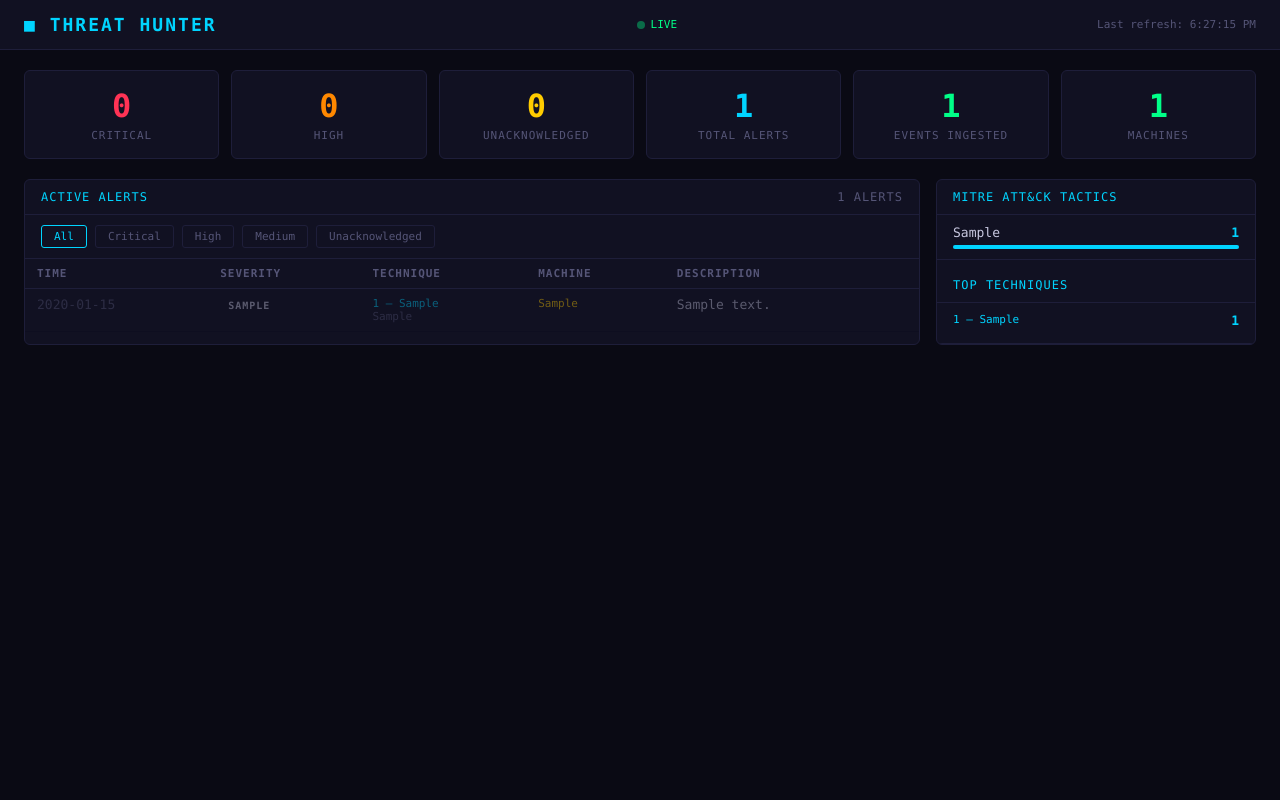
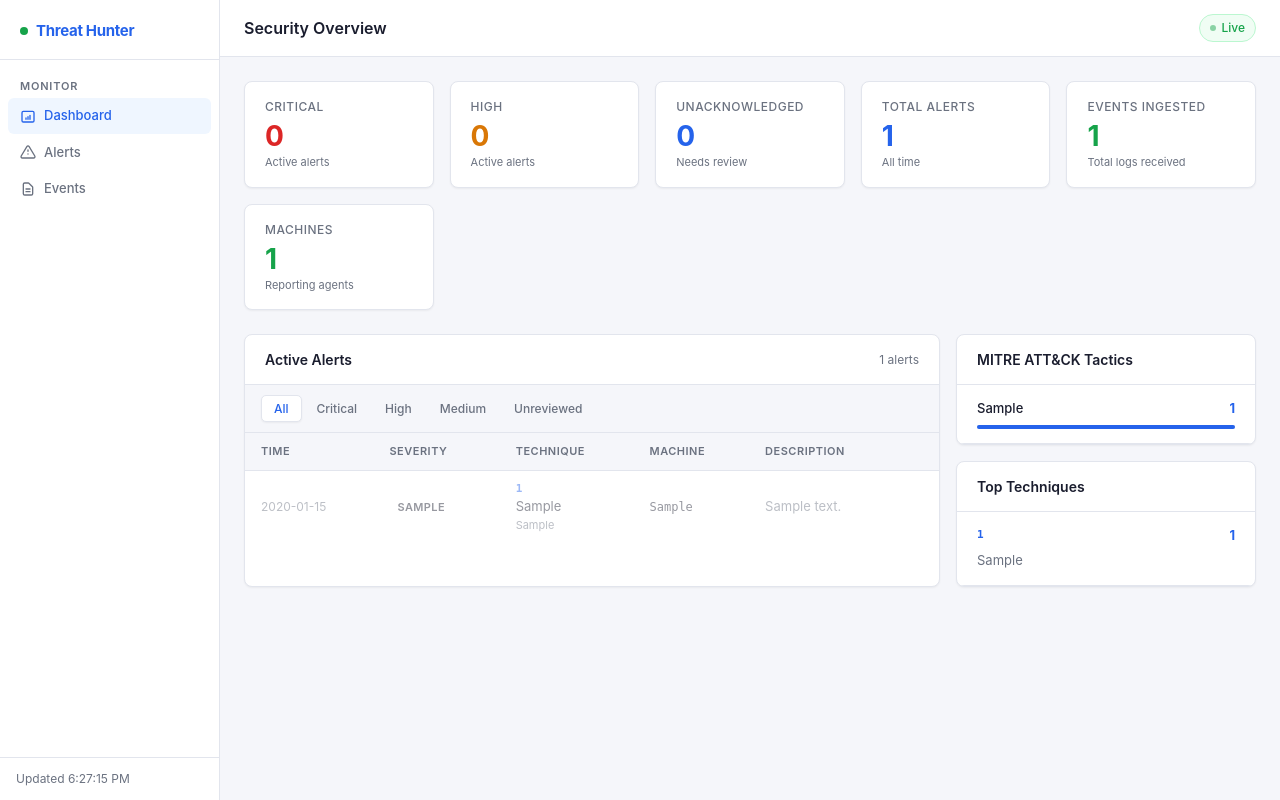
Before and after one commit to nicohan3134/Threat-Hunter, a Flask app: page / in a window 1280 px wide. Run offline with Flask 3, Linux system fonts and the light colour scheme; tables that the repository leaves empty hold one stand-in row (values such as "Sample post").

```diff
--- a/server/app.py
+++ b/server/app.py
@@ -6,6 +6,7 @@ import db
 import alert_engine
 
 app = Flask(__name__)
+db.init_db()
 
 # Optional API key auth — set INGEST_API_KEY env var to require it
 API_KEY = os.environ.get("INGEST_API_KEY", "")
--- a/server/templates/dashboard.html
+++ b/server/templates/dashboard.html
@@ -6,166 +6,362 @@
 <title>Threat Hunter — SOC Dashboard</title>
 <style>
   :root {
-    --bg:       #0a0a14;
-    --surface:  #111122;
-    --border:   #1e1e3a;
-    --cyan:     #00d4ff;
-    --green:    #00ff88;
-    --yellow:   #ffcc00;
-    --orange:   #ff8800;
-    --red:      #ff3355;
-    --text:     #c8c8e0;
-    --muted:    #555577;
+    --bg:        #f5f6fa;
+    --surface:   #ffffff;
+    --border:    #e2e5ed;
+    --text:      #1a1d2e;
+    --muted:     #6b7280;
+    --blue:      #2563eb;
+    --blue-light:#eff6ff;
+    --red:       #dc2626;
+    --red-light: #fef2f2;
+    --orange:    #d97706;
+    --orange-light:#fffbeb;
+    --yellow:    #ca8a04;
+    --yellow-light:#fefce8;
+    --green:     #16a34a;
+    --green-light:#f0fdf4;
+    --shadow:    0 1px 3px rgba(0,0,0,0.08), 0 1px 2px rgba(0,0,0,0.04);
+    --shadow-sm: 0 1px 2px rgba(0,0,0,0.05);
   }
+
   * { box-sizing: border-box; margin: 0; padding: 0; }
-  body { background: var(--bg); color: var(--text); font-family: 'Consolas', monospace; font-size: 13px; }
 
-  /* ── Header ── */
-  header {
+  body {
+    background: var(--bg);
+    color: var(--text);
+    font-family: -apple-system, BlinkMacSystemFont, 'Segoe UI', Roboto, sans-serif;
+    font-size: 14px;
+    line-height: 1.5;
+  }
+
+  /* ── Sidebar ── */
+  .layout { display: flex; min-height: 100vh; }
+
+  .sidebar {
+    width: 220px; flex-shrink: 0;
+    background: var(--surface);
+    border-right: 1px solid var(--border);
+    display: flex; flex-direction: column;
+    padding: 0;
+  }
+
+  .sidebar-logo {
+    padding: 20px 20px 16px;
+    border-bottom: 1px solid var(--border);
+    font-size: 15px; font-weight: 700;
+    color: var(--blue); letter-spacing: -0.3px;
+    display: flex; align-items: center; gap: 8px;
+  }
+
+  .sidebar-logo .dot {
+    width: 8px; height: 8px; border-radius: 50%;
+    background: var(--green); flex-shrink: 0;
+  }
+
+  .sidebar-nav { padding: 12px 8px; flex: 1; }
+
+  .nav-label {
+    font-size: 11px; font-weight: 600; color: var(--muted);
+    text-transform: uppercase; letter-spacing: 0.8px;
+    padding: 6px 12px 4px;
+  }
+
+  .nav-item {
+    display: flex; align-items: center; gap: 8px;
+    padding: 8px 12px; border-radius: 6px;
+    color: var(--muted); font-size: 13px; font-weight: 500;
+    cursor: pointer; margin-bottom: 1px;
+  }
+  .nav-item.active { background: var(--blue-light); color: var(--blue); }
+  .nav-item svg { width: 16px; height: 16px; flex-shrink: 0; }
+
+  .sidebar-footer {
+    padding: 12px 16px;
+    border-top: 1px solid var(--border);
+    font-size: 11px; color: var(--muted);
+  }
+
+  /* ── Main content ── */
+  .main { flex: 1; overflow: auto; }
+
+  .topbar {
+    background: var(--surface);
+    border-bottom: 1px solid var(--border);
+    padding: 14px 24px;
     display: flex; align-items: center; justify-content: space-between;
-    padding: 14px 24px; background: var(--surface);
-    border-bottom: 1px solid var(--border);
   }
-  header h1 { font-size: 18px; color: var(--cyan); letter-spacing: 2px; }
-  #live-badge {
-    display: flex; align-items: center; gap: 6px;
-    font-size: 11px; color: var(--green);
+
+  .topbar h1 { font-size: 16px; font-weight: 600; color: var(--text); }
+
+  .topbar-right { display: flex; align-items: center; gap: 12px; }
+
+  .live-badge {
+    display: flex; align-items: center; gap: 5px;
+    font-size: 12px; font-weight: 500; color: var(--green);
+    background: var(--green-light); padding: 4px 10px;
+    border-radius: 20px; border: 1px solid #bbf7d0;
   }
-  #live-badge span.dot {
-    width: 8px; height: 8px; border-radius: 50%;
+  .live-badge .dot {
+    width: 6px; height: 6px; border-radius: 50%;
     background: var(--green); animation: pulse 2s infinite;
   }
-  @keyframes pulse { 0%,100%{opacity:1} 50%{opacity:0.3} }
-  #last-refresh { font-size: 11px; color: var(--muted); }
+  @keyframes pulse { 0%,100%{opacity:1} 50%{opacity:0.4} }
 
-  /* ── Layout ── */
-  .container { padding: 20px 24px; }
+  #last-refresh { font-size: 12px; color: var(--muted); }
 
-  /* ── Stat cards ── */
+  .content { padding: 24px; }
+
+  /* ── Stats grid ── */
   .stats-grid {
     display: grid;
-    grid-template-columns: repeat(auto-fit, minmax(150px, 1fr));
-    gap: 12px; margin-bottom: 20px;
+    grid-template-columns: repeat(auto-fit, minmax(160px, 1fr));
+    gap: 16px; margin-bottom: 24px;
   }
+
   .stat-card {
-    background: var(--surface); border: 1px solid var(--border);
-    border-radius: 6px; padding: 16px; text-align: center;
+    background: var(--surface);
+    border: 1px solid var(--border);
+    border-radius: 8px;
+    padding: 16px 20px;
+    box-shadow: var(--shadow-sm);
   }
-  .stat-card .value { font-size: 32px; font-weight: bold; }
-  .stat-card .label { font-size: 11px; color: var(--muted); margin-top: 4px; text-transform: uppercase; letter-spacing: 1px; }
-  .stat-card.critical .value { color: var(--red); }
-  .stat-card.high     .value { color: var(--orange); }
-  .stat-card.warn     .value { color: var(--yellow); }
-  .stat-card.info     .value { color: var(--cyan); }
-  .stat-card.ok       .value { color: var(--green); }
 
-  /* ── Panels ── */
-  .panels { display: grid; grid-template-columns: 1fr 320px; gap: 16px; }
-  @media (max-width: 900px) { .panels { grid-template-columns: 1fr; } }
+  .stat-card .stat-label {
+    font-size: 12px; font-weight: 500;
+    color: var(--muted); text-transform: uppercase;
+    letter-spacing: 0.5px; margin-bottom: 6px;
+  }
 
-  .panel {
-    background: var(--surface); border: 1px solid var(--border);
-    border-radius: 6px; overflow: hidden;
+  .stat-card .stat-value {
+    font-size: 28px; font-weight: 700; line-height: 1;
   }
-  .panel-header {
+
+  .stat-card .stat-sub {
+    font-size: 11px; color: var(--muted); margin-top: 4px;
+  }
+
+  .stat-card.red    .stat-value { color: var(--red); }
+  .stat-card.orange .stat-value { color: var(--orange); }
+  .stat-card.blue   .stat-value { color: var(--blue); }
+  .stat-card.green  .stat-value { color: var(--green); }
+
+  /* ── Two column layout ── */
+  .two-col { display: grid; grid-template-columns: 1fr 300px; gap: 16px; }
+  @media (max-width: 960px) { .two-col { grid-template-columns: 1fr; } }
+
+  /* ── Card ── */
+  .card {
+    background: var(--surface);
+    border: 1px solid var(--border);
+    border-radius: 8px;
+    box-shadow: var(--shadow-sm);
+    overflow: hidden;
+  }
+
+  .card-header {
+    padding: 14px 20px;
+    border-bottom: 1px solid var(--border);
     display: flex; align-items: center; justify-content: space-between;
-    padding: 10px 16px; border-bottom: 1px solid var(--border);
-    font-size: 12px; text-transform: uppercase; letter-spacing: 1px; color: var(--muted);
   }
-  .panel-header span { color: var(--cyan); }
+
+  .card-title { font-size: 14px; font-weight: 600; color: var(--text); }
+  .card-count { font-size: 12px; color: var(--muted); }
+
+  /* ── Filter tabs ── */
+  .filter-tabs {
+    display: flex; gap: 2px;
+    padding: 10px 16px;
+    border-bottom: 1px solid var(--border);
+    background: var(--bg);
+  }
+
+  .tab {
+    padding: 5px 12px; border-radius: 5px;
+    font-size: 12px; font-weight: 500;
+    color: var(--muted); cursor: pointer;
+    border: 1px solid transparent;
+    background: none;
+    font-family: inherit;
+  }
+  .tab:hover { color: var(--text); background: var(--surface); }
+  .tab.active {
+    background: var(--surface); color: var(--blue);
+    border-color: var(--border); box-shadow: var(--shadow-sm);
+  }
 
   /* ── Table ── */
-  .tbl-wrap { overflow-x: auto; max-height: 420px; overflow-y: auto; }
+  .table-wrap { overflow-x: auto; max-height: 440px; overflow-y: auto; }
+
   table { width: 100%; border-collapse: collapse; }
-  th {
-    padding: 8px 12px; text-align: left; font-size: 11px;
-    text-transform: uppercase; letter-spacing: 1px; color: var(--muted);
-    border-bottom: 1px solid var(--border); position: sticky; top: 0;
-    background: var(--surface);
+
+  thead th {
+    padding: 10px 16px;
+    text-align: left;
+    font-size: 11px; font-weight: 600;
+    color: var(--muted); text-transform: uppercase; letter-spacing: 0.5px;
+    border-bottom: 1px solid var(--border);
+    background: var(--bg);
+    position: sticky; top: 0; z-index: 1;
   }
-  td { padding: 8px 12px; border-bottom: 1px solid #0e0e20; vertical-align: top; }
-  tr:hover td { background: #13132a; }
 
-  /* ── Severity badges ── */
+  tbody td {
+    padding: 10px 16px;
+    border-bottom: 1px solid var(--border);
+    vertical-align: middle;
+    font-size: 13px;
+  }
+
+  tbody tr:last-child td { border-bottom: none; }
+  tbody tr:hover td { background: var(--bg); }
+  tbody tr.acked td { opacity: 0.45; }
+
+  /* ── Badges ── */
   .badge {
-    display: inline-block; padding: 2px 8px; border-radius: 3px;
-    font-size: 10px; font-weight: bold; text-transform: uppercase; letter-spacing: 1px;
+    display: inline-flex; align-items: center;
+    padding: 2px 8px; border-radius: 4px;
+    font-size: 11px; font-weight: 600;
+    text-transform: uppercase; letter-spacing: 0.4px;
   }
-  .badge.critical { background: #3a0015; color: var(--red);    border: 1px solid var(--red); }
-  .badge.high     { background: #2a1800; color: var(--orange); border: 1px solid var(--orange); }
-  .badge.medium   { background: #2a2200; color: var(--yellow); border: 1px solid var(--yellow); }
-  .badge.low      { background: #001a10; color: var(--green);  border: 1px solid var(--green); }
+  .badge.critical { background: var(--red-light);    color: var(--red);    border: 1px solid #fecaca; }
+  .badge.high     { background: var(--orange-light);  color: var(--orange); border: 1px solid #fed7aa; }
+  .badge.medium   { background: var(--yellow-light);  color: var(--yellow); border: 1px solid #fef08a; }
+  .badge.low      { background: var(--green-light);   color: var(--green);  border: 1px solid #bbf7d0; }
+
+  /* ── Technique cell ── */
+  .technique-id { font-size: 11px; color: var(--blue); font-weight: 600; font-family: 'SF Mono', monospace; }
+  .technique-name { font-size: 13px; color: var(--text); }
+  .tactic-name { font-size: 11px; color: var(--muted); }
+  .machine-name { font-size: 12px; font-weight: 500; color: var(--text); font-family: 'SF Mono', monospace; }
 
   /* ── Ack button ── */
   .ack-btn {
-    background: none; border: 1px solid var(--muted); color: var(--muted);
-    border-radius: 3px; padding: 2px 8px; cursor: pointer; font-size: 10px;
-    font-family: 'Consolas', monospace;
+    padding: 4px 10px; border-radius: 5px;
+    border: 1px solid var(--border);
+    background: var(--surface); color: var(--muted);
+    font-size: 11px; font-weight: 500;
+    cursor: pointer; font-family: inherit;
   }
-  .ack-btn:hover { border-color: var(--cyan); color: var(--cyan); }
+  .ack-btn:hover { border-color: var(--blue); color: var(--blue); }
 
-  /* ── Tactics sidebar ── */
-  .tactic-item { padding: 10px 16px; border-bottom: 1px solid var(--border); }
-  .tactic-row { display: flex; justify-content: space-between; margin-bottom: 5px; }
-  .tactic-name { color: var(--text); }
-  .tactic-count { color: var(--cyan); font-weight: bold; }
-  .tactic-bar-bg { height: 4px; background: var(--border); border-radius: 2px; }
-  .tactic-bar { height: 4px; background: var(--cyan); border-radius: 2px; transition: width 0.4s; }
+  /* ── Sidebar stats ── */
+  .sidebar-stat {
+    padding: 14px 20px;
+    border-bottom: 1px solid var(--border);
+  }
+
+  .sidebar-stat-row {
+    display: flex; justify-content: space-between; align-items: center;
+    margin-bottom: 6px;
+  }
+
+  .sidebar-stat-label { font-size: 13px; color: var(--text); font-weight: 500; }
+  .sidebar-stat-count { font-size: 13px; font-weight: 700; color: var(--blue); }
+
+  .bar-bg { height: 4px; background: var(--border); border-radius: 2px; }
+  .bar-fill { height: 4px; background: var(--blue); border-radius: 2px; transition: width 0.4s; }
 
   /* ── Empty state ── */
-  .empty { padding: 40px; text-align: center; color: var(--muted); }
-
-  /* ── Filter bar ── */
-  .filter-bar { display: flex; gap: 8px; padding: 10px 16px; border-bottom: 1px solid var(--border); }
-  .filter-btn {
-    background: none; border: 1px solid var(--border); color: var(--muted);
-    border-radius: 3px; padding: 4px 12px; cursor: pointer; font-size: 11px;
-    font-family: 'Consolas', monospace;
+  .empty-state {
+    padding: 48px 20px; text-align: center; color: var(--muted);
   }
-  .filter-btn.active, .filter-btn:hover { border-color: var(--cyan); color: var(--cyan); }
-
-  /* ── Technique tags ── */
-  .technique { color: var(--cyan); font-size: 11px; }
-  .tactic-tag { color: var(--muted); font-size: 11px; }
-  .machine-tag { color: var(--yellow); font-size: 11px; }
+  .empty-state p { font-size: 13px; margin-top: 4px; }
 </style>
 </head>
 <body>
+<div class="layout">
 
-<header>
-  <h1>&#x25A0; THREAT HUNTER</h1>
-  <div id="live-badge"><span class="dot"></span> LIVE</div>
-  <div id="last-refresh">Refreshing...</div>
-</header>
+  <!-- Sidebar -->
+  <aside class="sidebar">
+    <div class="sidebar-logo">
+      <span class="dot"></span>
+      Threat Hunter
+    </div>
+    <nav class="sidebar-nav">
+      <div class="nav-label">Monitor</div>
+      <div class="nav-item active">
+        <svg fill="none" viewBox="0 0 24 24" stroke="currentColor" stroke-width="2">
+          <path stroke-linecap="round" stroke-linejoin="round" d="M9 17v-2m3 2v-4m3 4v-6M5 21h14a2 2 0 002-2V7a2 2 0 00-2-2H5a2 2 0 00-2 2v12a2 2 0 002 2z"/>
+        </svg>
+        Dashboard
+      </div>
+      <div class="nav-item">
+        <svg fill="none" viewBox="0 0 24 24" stroke="currentColor" stroke-width="2">
+          <path stroke-linecap="round" stroke-linejoin="round" d="M12 9v2m0 4h.01M10.29 3.86L1.82 18a2 2 0 001.71 3h16.94a2 2 0 001.71-3L13.71 3.86a2 2 0 00-3.42 0z"/>
+        </svg>
+        Alerts
+      </div>
+      <div class="nav-item">
+        <svg fill="none" viewBox="0 0 24 24" stroke="currentColor" stroke-width="2">
+          <path stroke-linecap="round" stroke-linejoin="round" d="M9 12h6m-6 4h6m2 5H7a2 2 0 01-2-2V5a2 2 0 012-2h5.586a1 1 0 01.707.293l5.414 5.414a1 1 0 01.293.707V19a2 2 0 01-2 2z"/>
+        </svg>
+        Events
+      </div>
+    </nav>
+    <div class="sidebar-footer" id="last-refresh">Refreshing...</div>
+  </aside>
 
-<div class="container">
-
-  <!-- Stat cards -->
-  <div class="stats-grid" id="stats-grid">
-    <div class="stat-card critical"><div class="value" id="s-critical">–</div><div class="label">Critical</div></div>
-    <div class="stat-card high">   <div class="value" id="s-high">–</div>    <div class="label">High</div></div>
-    <div class="stat-card warn">   <div class="value" id="s-unacked">–</div> <div class="label">Unacknowledged</div></div>
-    <div class="stat-card info">   <div class="value" id="s-alerts">–</div>  <div class="label">Total Alerts</div></div>
-    <div class="stat-card ok">     <div class="value" id="s-events">–</div>  <div class="label">Events Ingested</div></div>
-    <div class="stat-card ok">     <div class="value" id="s-machines">–</div><div class="label">Machines</div></div>
+  <!-- Main -->
+  <div class="main">
+    <div class="topbar">
+      <h1>Security Overview</h1>
+      <div class="topbar-right">
+        <div class="live-badge"><span class="dot"></span> Live</div>
+      </div>
     </div>
 
-  <div class="panels">
+    <div class="content">
 
-    <!-- Alerts panel -->
-    <div class="panel">
-      <div class="panel-header">
-        <span>Active Alerts</span>
-        <div id="alert-count" style="color:var(--muted)"></div>
+      <!-- Stats -->
+      <div class="stats-grid">
+        <div class="stat-card red">
+          <div class="stat-label">Critical</div>
+          <div class="stat-value" id="s-critical">–</div>
+          <div class="stat-sub">Active alerts</div>
         </div>
-      <div class="filter-bar">
-        <button class="filter-btn active" onclick="setFilter('all', this)">All</button>
-        <button class="filter-btn" onclick="setFilter('critical', this)">Critical</button>
-        <button class="filter-btn" onclick="setFilter('high', this)">High</button>
-        <button class="filter-btn" onclick="setFilter('medium', this)">Medium</button>
-        <button class="filter-btn" onclick="setFilter('unacked', this)">Unacknowledged</button>
+        <div class="stat-card orange">
+          <div class="stat-label">High</div>
+          <div class="stat-value" id="s-high">–</div>
+          <div class="stat-sub">Active alerts</div>
         </div>
-      <div class="tbl-wrap">
+        <div class="stat-card blue">
+          <div class="stat-label">Unacknowledged</div>
+          <div class="stat-value" id="s-unacked">–</div>
+          <div class="stat-sub">Needs review</div>
+        </div>
+        <div class="stat-card blue">
+          <div class="stat-label">Total Alerts</div>
+          <div class="stat-value" id="s-alerts">–</div>
+          <div class="stat-sub">All time</div>
+        </div>
+        <div class="stat-card green">
+          <div class="stat-label">Events Ingested</div>
+          <div class="stat-value" id="s-events">–</div>
+          <div class="stat-sub">Total logs received</div>
+        </div>
+        <div class="stat-card green">
+          <div class="stat-label">Machines</div>
+          <div class="stat-value" id="s-machines">–</div>
+          <div class="stat-sub">Reporting agents</div>
+        </div>
+      </div>
+
+      <div class="two-col">
+
+        <!-- Alerts table -->
+        <div class="card">
+          <div class="card-header">
+            <span class="card-title">Active Alerts</span>
+            <span class="card-count" id="alert-count"></span>
+          </div>
+          <div class="filter-tabs">
+            <button class="tab active" onclick="setFilter('all', this)">All</button>
+            <button class="tab" onclick="setFilter('critical', this)">Critical</button>
+            <button class="tab" onclick="setFilter('high', this)">High</button>
+            <button class="tab" onclick="setFilter('medium', this)">Medium</button>
+            <button class="tab" onclick="setFilter('unacked', this)">Unreviewed</button>
+          </div>
+          <div class="table-wrap">
             <table>
               <thead>
                 <tr>
@@ -178,21 +374,38 @@
                 </tr>
               </thead>
               <tbody id="alerts-tbody">
-            <tr><td colspan="6" class="empty">Loading...</td></tr>
+                <tr><td colspan="6" class="empty-state">Loading...</td></tr>
               </tbody>
             </table>
           </div>
         </div>
 
-    <!-- Tactics sidebar -->
-    <div class="panel">
-      <div class="panel-header"><span>MITRE ATT&CK Tactics</span></div>
-      <div id="tactics-list"><div class="empty">Loading...</div></div>
+        <!-- Right column -->
+        <div style="display:flex;flex-direction:column;gap:16px;">
 
-      <div class="panel-header" style="margin-top:8px"><span>Top Techniques</span></div>
-      <div id="techniques-list"><div class="empty">Loading...</div></div>
+          <!-- MITRE Tactics -->
+          <div class="card">
+            <div class="card-header">
+              <span class="card-title">MITRE ATT&CK Tactics</span>
+            </div>
+            <div id="tactics-list">
+              <div class="empty-state"><p>No data yet</p></div>
+            </div>
           </div>
 
+          <!-- Top Techniques -->
+          <div class="card">
+            <div class="card-header">
+              <span class="card-title">Top Techniques</span>
+            </div>
+            <div id="techniques-list">
+              <div class="empty-state"><p>No data yet</p></div>
+            </div>
+          </div>
+
+        </div>
+      </div>
+    </div>
   </div>
 </div>
 
@@ -202,7 +415,7 @@ let currentFilter = 'all';
 
 function setFilter(filter, btn) {
   currentFilter = filter;
-  document.querySelectorAll('.filter-btn').forEach(b => b.classList.remove('active'));
+  document.querySelectorAll('.tab').forEach(b => b.classList.remove('active'));
   btn.classList.add('active');
   renderAlerts();
 }
@@ -219,30 +432,28 @@ function renderAlerts() {
   document.getElementById('alert-count').textContent = filtered.length + ' alerts';
 
   if (filtered.length === 0) {
-    tbody.innerHTML = '<tr><td colspan="6" class="empty">No alerts matching filter</td></tr>';
+    tbody.innerHTML = '<tr><td colspan="6"><div class="empty-state"><p>No alerts matching this filter</p></div></td></tr>';
     return;
   }
 
   tbody.innerHTML = filtered.map(a => `
-    <tr id="alert-${a.id}" style="${a.acknowledged ? 'opacity:0.4' : ''}">
-      <td style="white-space:nowrap;color:var(--muted)">${a.time}</td>
+    <tr id="alert-${a.id}" class="${a.acknowledged ? 'acked' : ''}">
+      <td style="white-space:nowrap;color:var(--muted);font-size:12px">${a.time}</td>
       <td><span class="badge ${a.severity}">${a.severity}</span></td>
       <td>
-        <div class="technique">${a.technique_id} — ${a.technique}</div>
-        <div class="tactic-tag">${a.tactic}</div>
+        <div class="technique-id">${a.technique_id}</div>
+        <div class="technique-name">${a.technique}</div>
+        <div class="tactic-name">${a.tactic}</div>
       </td>
-      <td class="machine-tag">${a.machine}</td>
-      <td>${a.description}</td>
-      <td>${a.acknowledged ? '' : `<button class="ack-btn" onclick="ack(${a.id})">ACK</button>`}</td>
+      <td><span class="machine-name">${a.machine}</span></td>
+      <td style="color:var(--muted)">${a.description}</td>
+      <td>${a.acknowledged ? '' : `<button class="ack-btn" onclick="ack(${a.id})">Acknowledge</button>`}</td>
     </tr>
   `).join('');
 }
 
 async function ack(id) {
   await fetch('/api/alerts/' + id + '/acknowledge', { method: 'POST' });
-  const row = document.getElementById('alert-' + id);
-  if (row) row.style.opacity = '0.4';
-  // Update local state
   const alert = allAlerts.find(a => a.id === id);
   if (alert) alert.acknowledged = true;
   renderAlerts();
@@ -250,34 +461,33 @@ async function ack(id) {
 
 function renderTactics(tactics) {
   if (!tactics.length) {
-    document.getElementById('tactics-list').innerHTML = '<div class="empty">No data yet</div>';
+    document.getElementById('tactics-list').innerHTML = '<div class="empty-state"><p>No data yet</p></div>';
     return;
   }
   const max = tactics[0].cnt;
   document.getElementById('tactics-list').innerHTML = tactics.map(t => `
-    <div class="tactic-item">
-      <div class="tactic-row">
-        <span class="tactic-name">${t.tactic}</span>
-        <span class="tactic-count">${t.cnt}</span>
+    <div class="sidebar-stat">
+      <div class="sidebar-stat-row">
+        <span class="sidebar-stat-label">${t.tactic}</span>
+        <span class="sidebar-stat-count">${t.cnt}</span>
       </div>
-      <div class="tactic-bar-bg">
-        <div class="tactic-bar" style="width:${Math.round(t.cnt/max*100)}%"></div>
-      </div>
+      <div class="bar-bg"><div class="bar-fill" style="width:${Math.round(t.cnt/max*100)}%"></div></div>
     </div>
   `).join('');
 }
 
 function renderTechniques(techniques) {
   if (!techniques.length) {
-    document.getElementById('techniques-list').innerHTML = '<div class="empty">No data yet</div>';
+    document.getElementById('techniques-list').innerHTML = '<div class="empty-state"><p>No data yet</p></div>';
     return;
   }
   document.getElementById('techniques-list').innerHTML = techniques.map(t => `
-    <div class="tactic-item">
-      <div class="tactic-row">
-        <span class="technique">${t.technique_id} — ${t.technique}</span>
-        <span class="tactic-count">${t.cnt}</span>
+    <div class="sidebar-stat">
+      <div class="sidebar-stat-row">
+        <span class="technique-id">${t.technique_id}</span>
+        <span class="sidebar-stat-count">${t.cnt}</span>
       </div>
+      <div class="sidebar-stat-label" style="font-weight:400;color:var(--muted)">${t.technique}</div>
     </div>
   `).join('');
 }
@@ -288,8 +498,8 @@ async function refresh() {
       fetch('/api/alerts?limit=200'),
       fetch('/api/stats')
     ]);
-    allAlerts = await alertsRes.json();
-    const stats  = await statsRes.json();
+    allAlerts   = await alertsRes.json();
+    const stats = await statsRes.json();
 
     document.getElementById('s-critical').textContent = stats.critical;
     document.getElementById('s-high').textContent     = stats.high;
@@ -303,13 +513,12 @@ async function refresh() {
     renderTechniques(stats.top_techniques || []);
 
     document.getElementById('last-refresh').textContent =
-      'Last refresh: ' + new Date().toLocaleTimeString();
+      'Updated ' + new Date().toLocaleTimeString();
   } catch(e) {
-    document.getElementById('last-refresh').textContent = 'Refresh failed — ' + e.message;
+    document.getElementById('last-refresh').textContent = 'Refresh failed';
   }
 }
 
-// Initial load + auto-refresh every 30s
 refresh();
 setInterval(refresh, 30000);
 </script>
```
Lines whose indentation alone changed are shown as unchanged.
